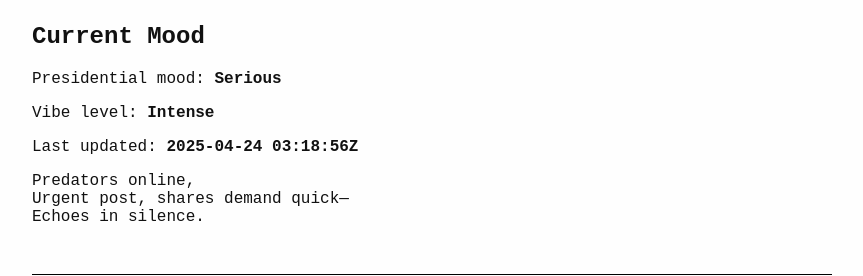
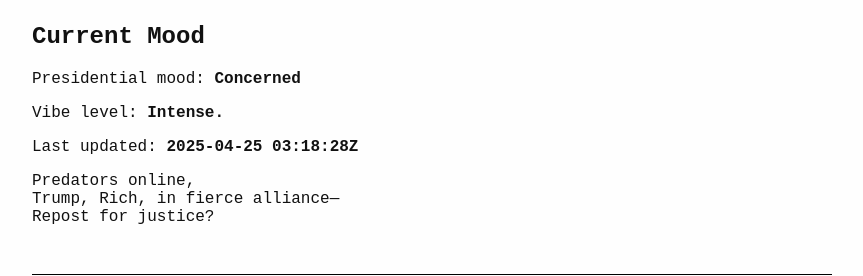
Before and after one commit to Department-of-Vibes-and-Haiku-Warfare/dev-ops-and-chill, a plain HTML site: page docs/index.html in a window 1280 px wide. Shown: the part 217-493 px from the top of the page, without its empty margins (208-1071 px from the left). Drawn offline with Linux system fonts and the light colour scheme.

Commit message:
Signed haiku update

```diff
--- a/docs/index.html
+++ b/docs/index.html
@@ -55,15 +55,15 @@
   <main>
     <div class="mood">
       <h2>Current Mood</h2>
-      <p>Presidential mood: <strong>Serious</strong></p>
-      <p>Vibe level: <strong>Intense</strong></p>
-      <p>Last updated: <strong>2025-04-24 03:18:56Z</strong></p>
+      <p>Presidential mood: <strong>Concerned</strong></p>
+      <p>Vibe level: <strong>Intense.</strong></p>
+      <p>Last updated: <strong>2025-04-25 03:18:28Z</strong></p>
     </div>
 
     <!-- Haikus will be injected/generated here -->
     <div class="haiku">
       <div class="text">
-        Predators online,  <br/>Urgent post, shares demand quick—  <br/>Echoes in silence.
+        Predators online,  <br/>Trump, Rich, in fierce alliance—  <br/>Repost for justice?
       </div>
     </div>
   </main>
```
